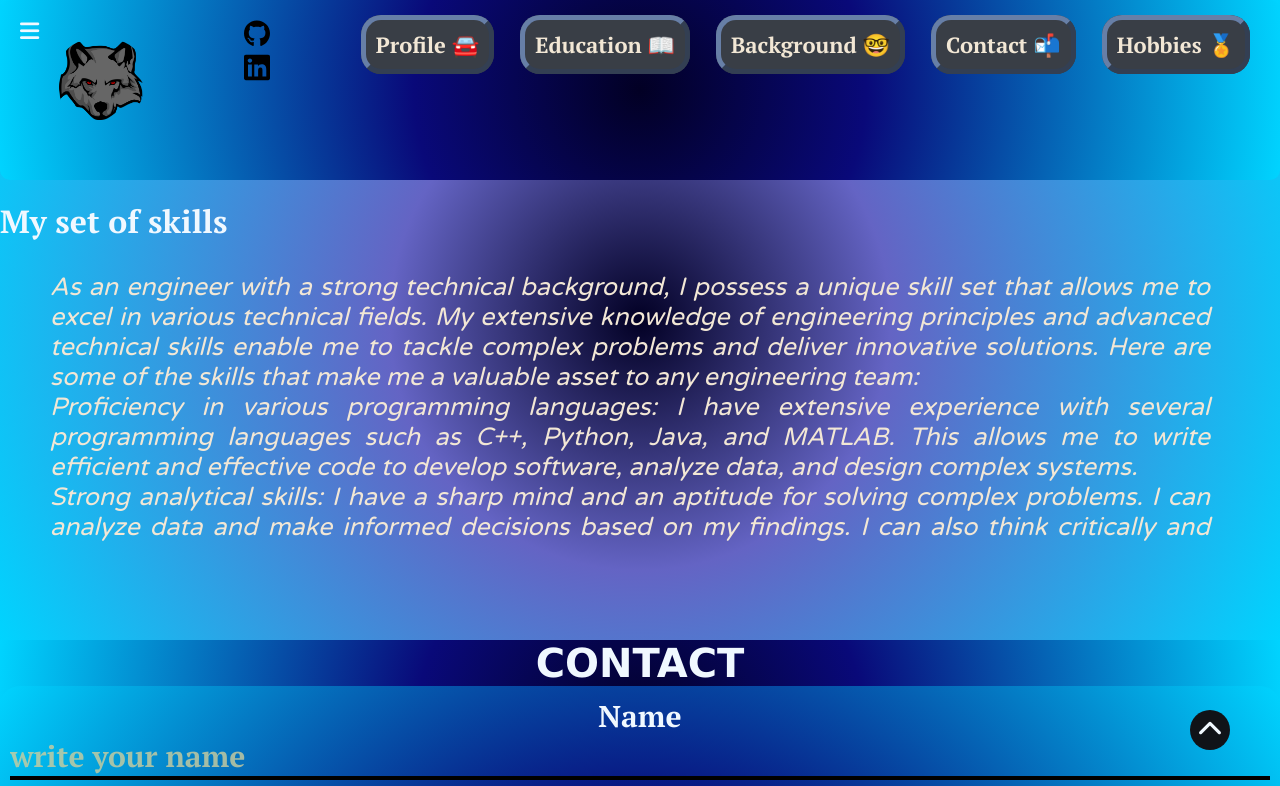
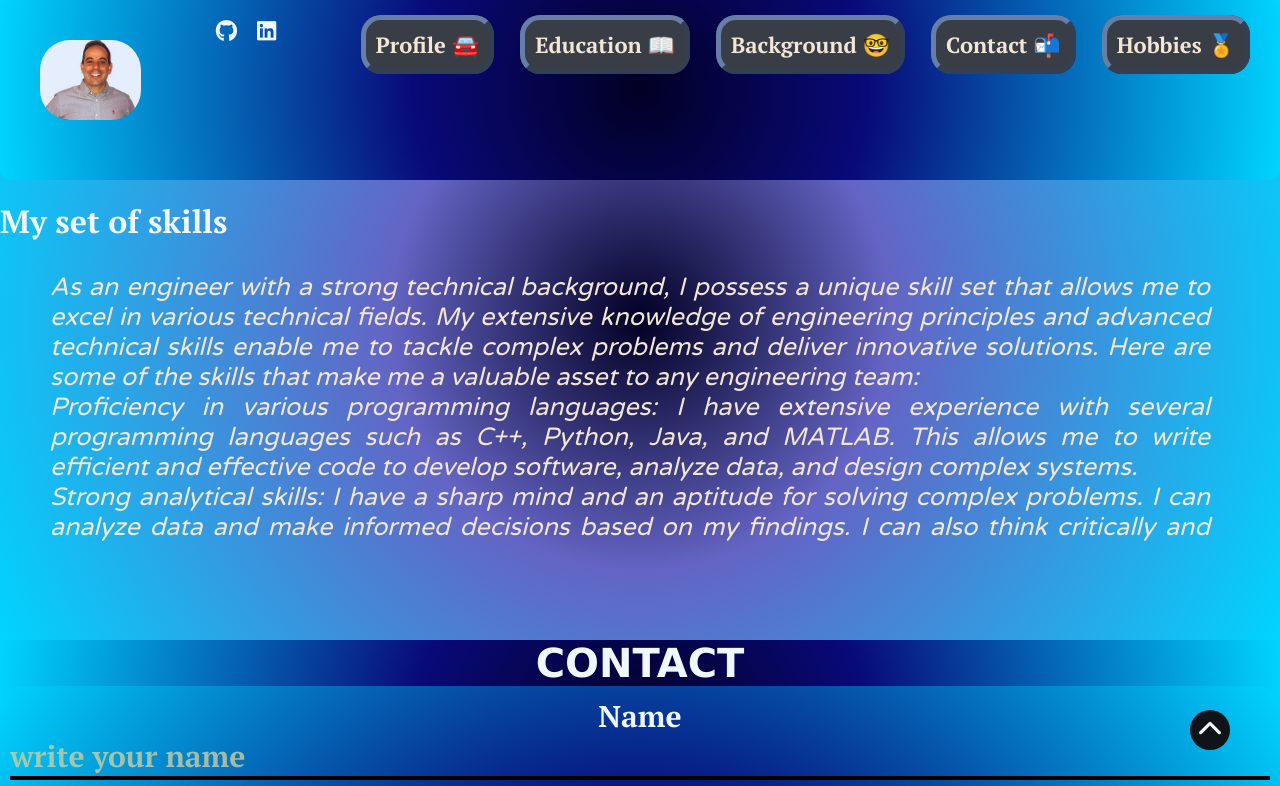
Before and after one commit to mauginga/PreEntrega2-Gingarelli, a plain HTML site: page pages/education.html in a window 1280 px wide. Shown: the top 786 px of the page. Drawn offline with Linux system fonts and the light colour scheme; a web font is replaced by a local one.

Commit message:
mi tercer commit

```diff
--- a/pages/education.html
+++ b/pages/education.html
@@ -21,20 +21,16 @@
   </head>
   <body>
     <header>
-      <aside>
-        <a href="../index.html"
-          ><img src="../images/wolf1.png" alt="maurologo"
-        /></a>
-        <i class="fa-solid fa-bars"></i>
-      </aside>
-      <div class="redes">
-        <a href="https://github.com/mauginga"
-          ><img src="../images/github.svg" alt="github"
-        /></a>
-        <a href="https://www.linkedin.com/in/mauginga/"
-          ><img src="../images/linkedin.svg" alt="linkedin"
-        /></a>
-      </div>
+        <aside>
+            <a href="../index.html"><img src="../images/fotocv_sm.jpg" alt="maurologo"></a>
+        </aside>
+        <span class="redes">
+            <a href="https://github.com/mauginga"><i class="fa-brands fa-github"></i></a>
+            <a href="https://www.linkedin.com/in/mauginga/"><i class="fa-brands fa-linkedin"></i></a>
+        </span>
+        <aside class="barra">
+            <i class="fa-solid fa-bars"></i>
+        </aside>
       <nav>
         <ul>
           <li><a href="../index.html">Profile 🚘</a></li>
```
